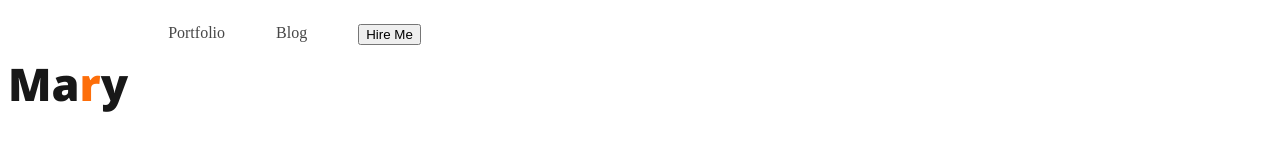
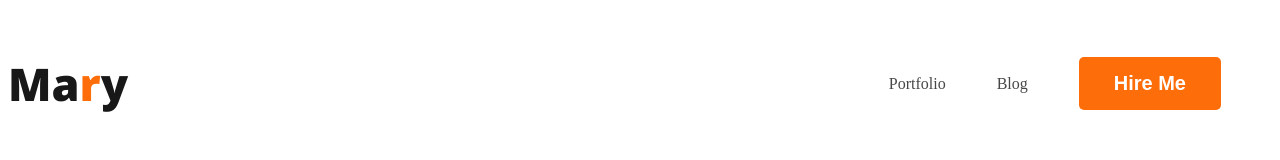
Before and after one commit to SumiyaNil/firstwebdeveloper-repo, a plain HTML site: page index.html in a window 1280 px wide. Drawn offline with nearby package versions, Linux system fonts and the light colour scheme.

Commit message:
nav bar complete

```diff
--- a/portfolio.css
+++ b/portfolio.css
@@ -2,10 +2,19 @@
     color: #FD6E0A;
 }
 .btn-primary{
-
+    border-radius: 5px;
+    background: #FD6E0A;
+    border: 0;
+    font-size: 20px;
+    color: white;
+    font-weight: 700;
+    padding: 15px 35px;
 }
 nav{
     display: flex;
+    justify-content: space-between;
+    align-items: center;
+
 
 }
 .nav-title{
@@ -19,6 +28,7 @@ nav{
 }
 nav > ul{
     display: flex;
+    align-items: center;
 
 }
 nav li{
```
